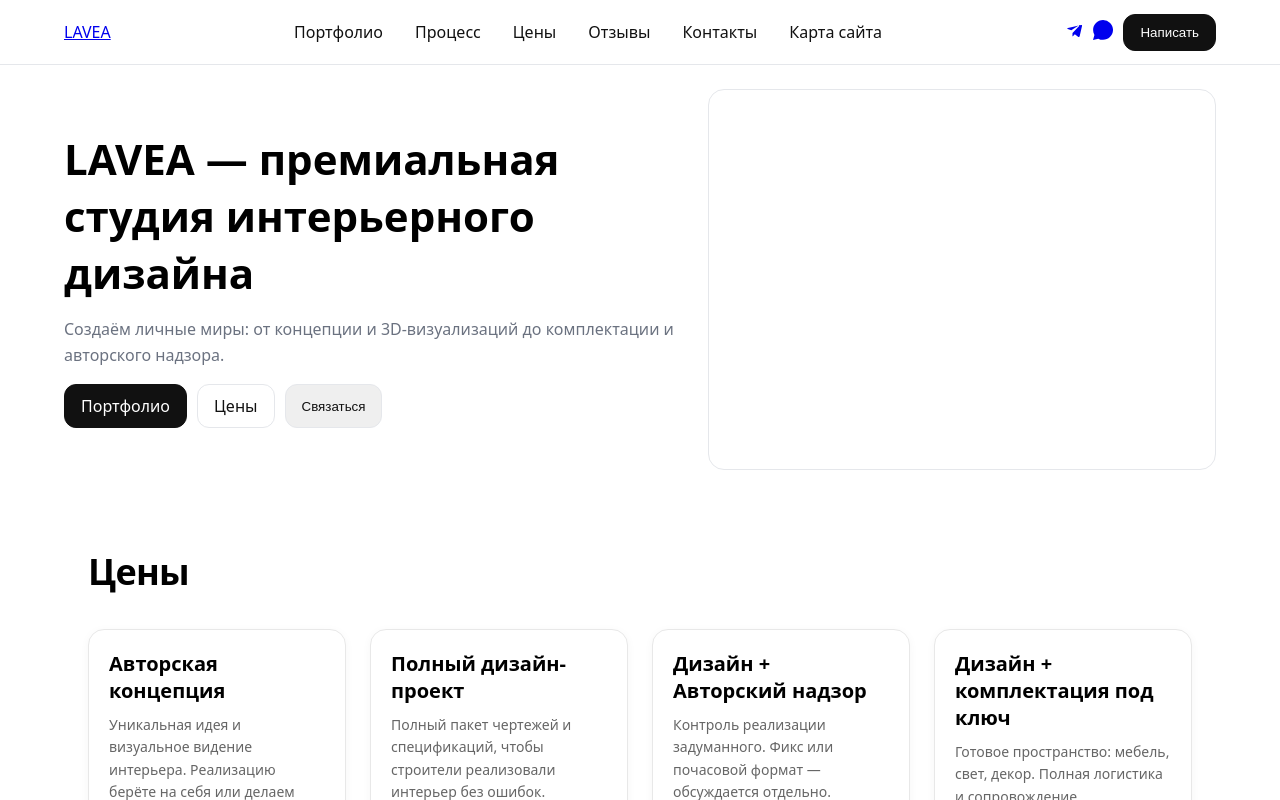
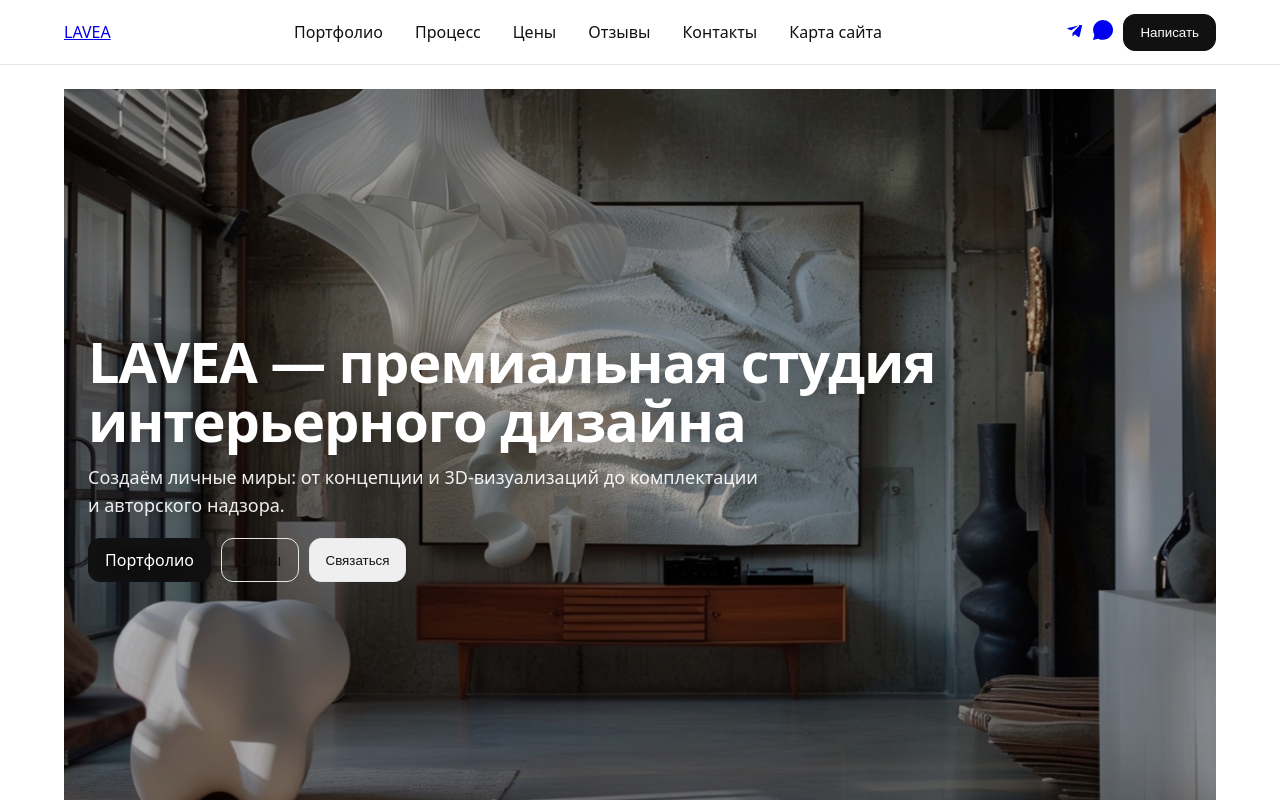
Before and after one commit to ankakisis-cloud/lavea-site, a Next.js app: page / in a window 1280 px wide. Shown: the top 800 px of the page. Built offline with nearby package versions, Linux system fonts and the light colour scheme.

Commit message:
Update page.js

```diff
--- a/app/page.js
+++ b/app/page.js
@@ -1,71 +1,26 @@
 "use client";
+
+import HeroFullscreen from "../components/HeroFullscreen";
 import PricingBlock from "../components/PricingBlock";
-import Link from "next/link";
-
-// Кнопка "Связаться"
-function openModal() {
-  if (typeof window !== "undefined" && window.openContactModal) {
-    window.openContactModal();
-  }
-}
 
 export default function Home() {
   return (
     <>
-      {/* HERO + карточки преимуществ */}
-      <section
-        style={{
-          display: "grid",
-          gridTemplateColumns: "1.1fr .9fr",
-          gap: 24,
-          alignItems: "center",
-        }}
-      >
-        <div>
-          <h1>LAVEA — премиальная студия интерьерного дизайна</h1>
-          <p>
-            Создаём личные миры: от концепции и 3D-визуализаций до комплектации и
-            авторского надзора.
-          </p>
+      {/* Фуллскрин HERO со слайдером на фоне и твоими кнопками поверх */}
+      <HeroFullscreen />
 
-          <div style={{ display: "flex", gap: 10, marginTop: 16, flexWrap: "wrap" }}>
-            <Link className="btn dark" href="/portfolio">
-              Портфолио
-            </Link>
-            <a className="btn" href="/#pricing">
-              Цены
-            </a>
-            <button className="btn" onClick={openModal}>
-              Связаться
-            </button>
-          </div>
-
-          {/* здесь можешь оставить свою сетку преимуществ */}
-        </div>
-
-        <div
-          className="card"
-          style={{
-            aspectRatio: "4/3",
-            display: "flex",
-            alignItems: "center",
-            justifyContent: "center",
-          }}
-        >
-          {/* картинка/обложка */}
-        </div>
+      {/* Блок ПРОЦЕСС (замени коммент на свой контент) */}
+      <section id="process" style={{ padding: "60px 0" }}>
+        {/* ...твой контент процесса... */}
       </section>
 
-      {/* 🔧 Блок ПРОЦЕСС */}
-      <section id="process">{/* ...контент процесса... */}</section>
-
-      {/* 💳 ЦЕНЫ — теперь только здесь */}
+      {/* Блок ЦЕНЫ — карточки */}
       <PricingBlock />
 
-      {/* ⭐️ ОТЗЫВЫ */}
-      <section id="reviews">{/* ...твои отзывы... */}</section>
-
-      {/* Контакты/CTA и т.д. */}
+      {/* Блок ОТЗЫВЫ */}
+      <section id="reviews" style={{ padding: "60px 0" }}>
+        {/* ...твои отзывы... */}
+      </section>
     </>
   );
 }
```
